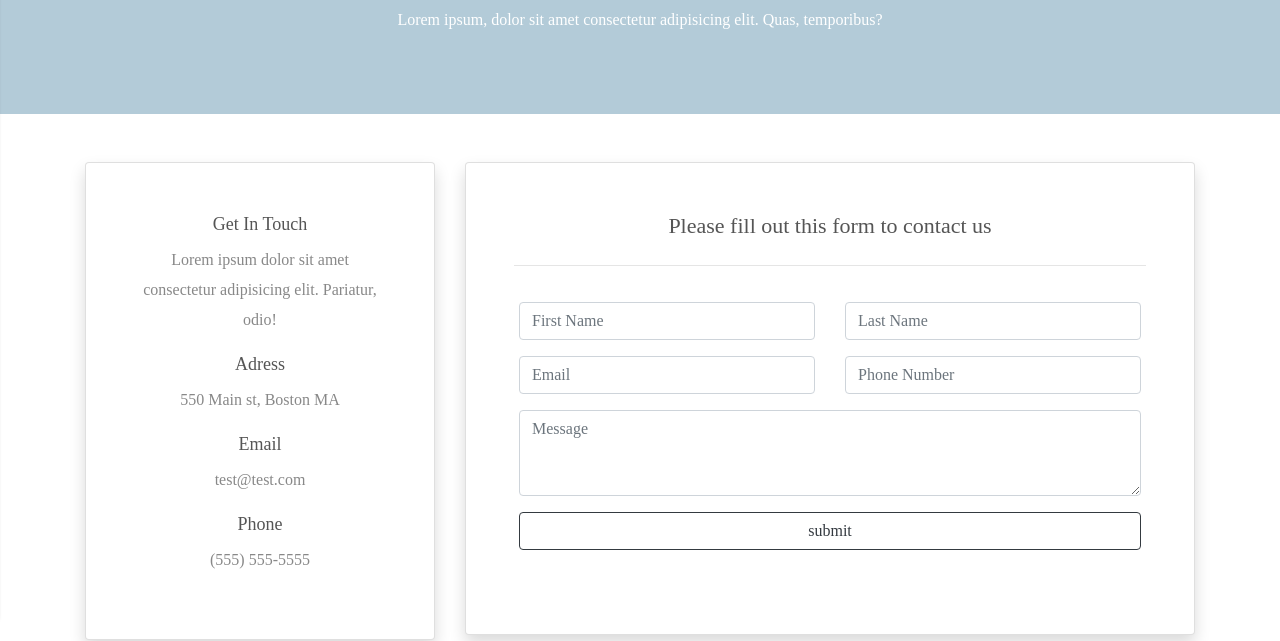
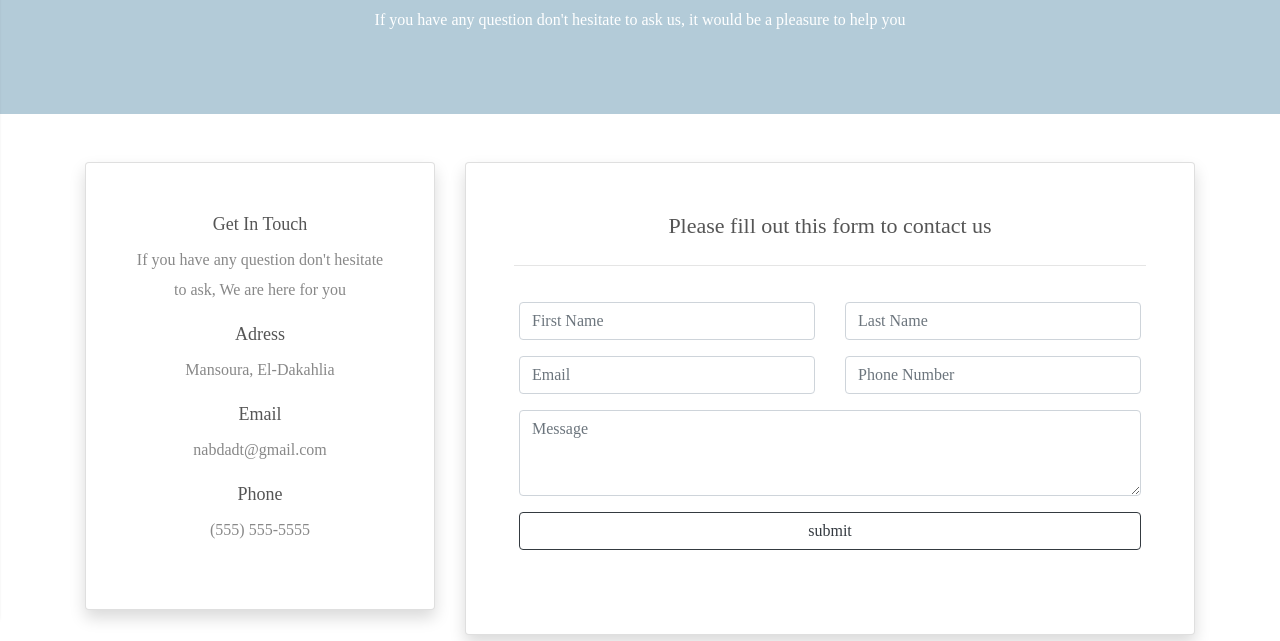
Before and after one commit to SalmaHeshaam/Nabda_WebAPP, a website: page Nabda/views/contactUs.html in a window 1280 px wide. Shown: the part 184-825 px from the top of the page. Drawn offline with nearby package versions, Linux system fonts and the light colour scheme.

Commit message:
Update contactUs.html

```diff
--- a/Nabda/views/contactUs.html
+++ b/Nabda/views/contactUs.html
@@ -85,7 +85,7 @@
                             <div class="row">
                                 <div class="col text-white">
                                     <h1 class="display-4 text-white" data-aos="zoom-in" >Contact Us</h1>
-                                    <p data-aos="fade-right">Lorem ipsum, dolor sit amet consectetur adipisicing elit. Quas, temporibus?</p>
+                                    <p data-aos="fade-right">If you have any question don't hesitate to ask us, it would be a pleasure to help you</p>
                                 </div>
                             </div>
                         </div>
@@ -102,15 +102,15 @@
                                 <div class="card-body p-5">
                                     <div>
                                         <h4> Get In Touch </h4>
-                                        <p> Lorem ipsum dolor sit amet consectetur adipisicing elit. Pariatur, odio!</p>
+                                        <p> If you have any question don't hesitate to ask, We are here for you</p>
                                     </div>
                                     <div>
                                         <h4>Adress</h4>
-                                        <p>550 Main st, Boston MA</p>
+                                        <p> Mansoura, El-Dakahlia</p>
                                     </div>
                                     <div>
                                         <h4>Email</h4>
-                                        <p>test@test.com</p>
+                                        <p>nabdadt@gmail.com</p>
                                     </div>
                                     <div>
                                         <h4>Phone</h4>
```
